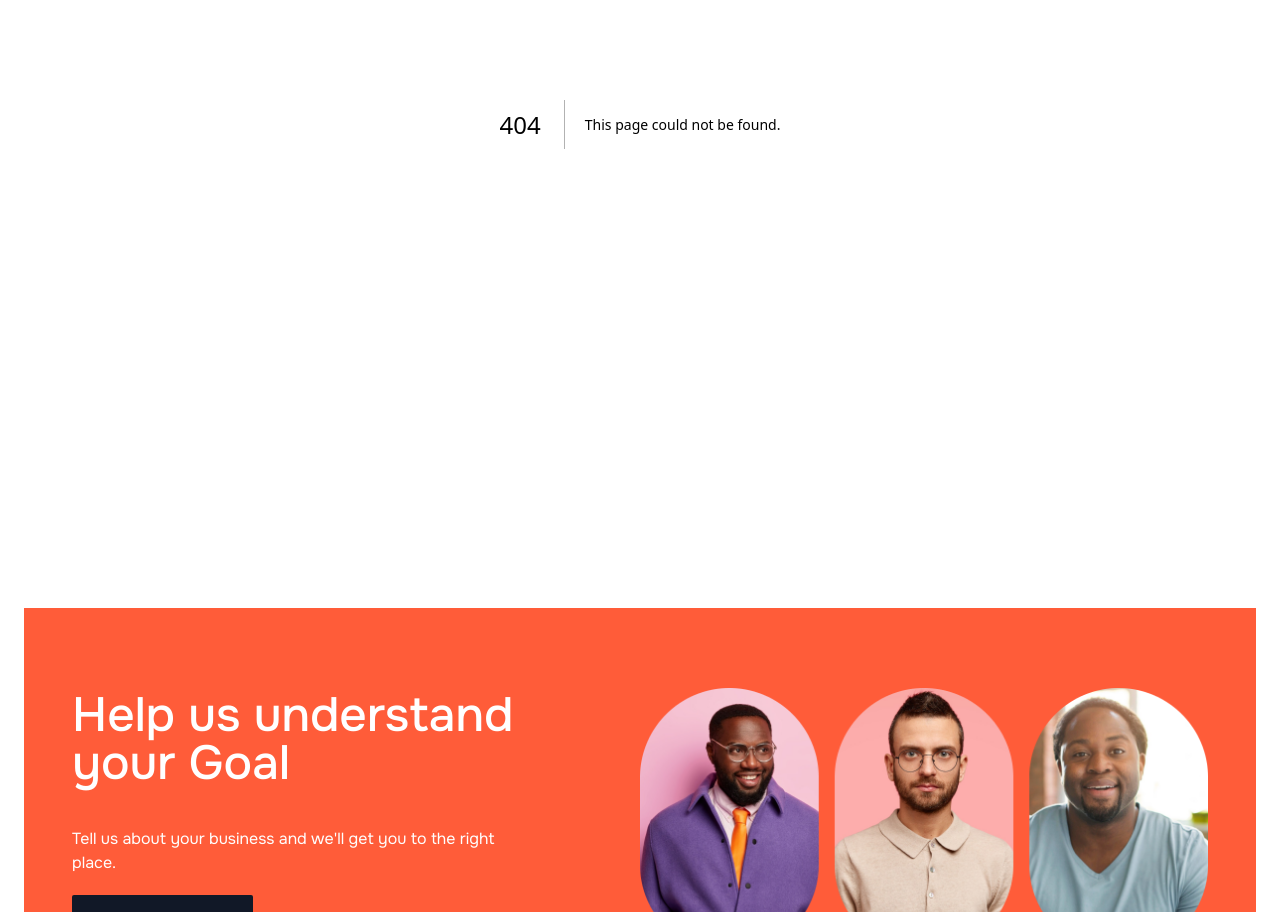
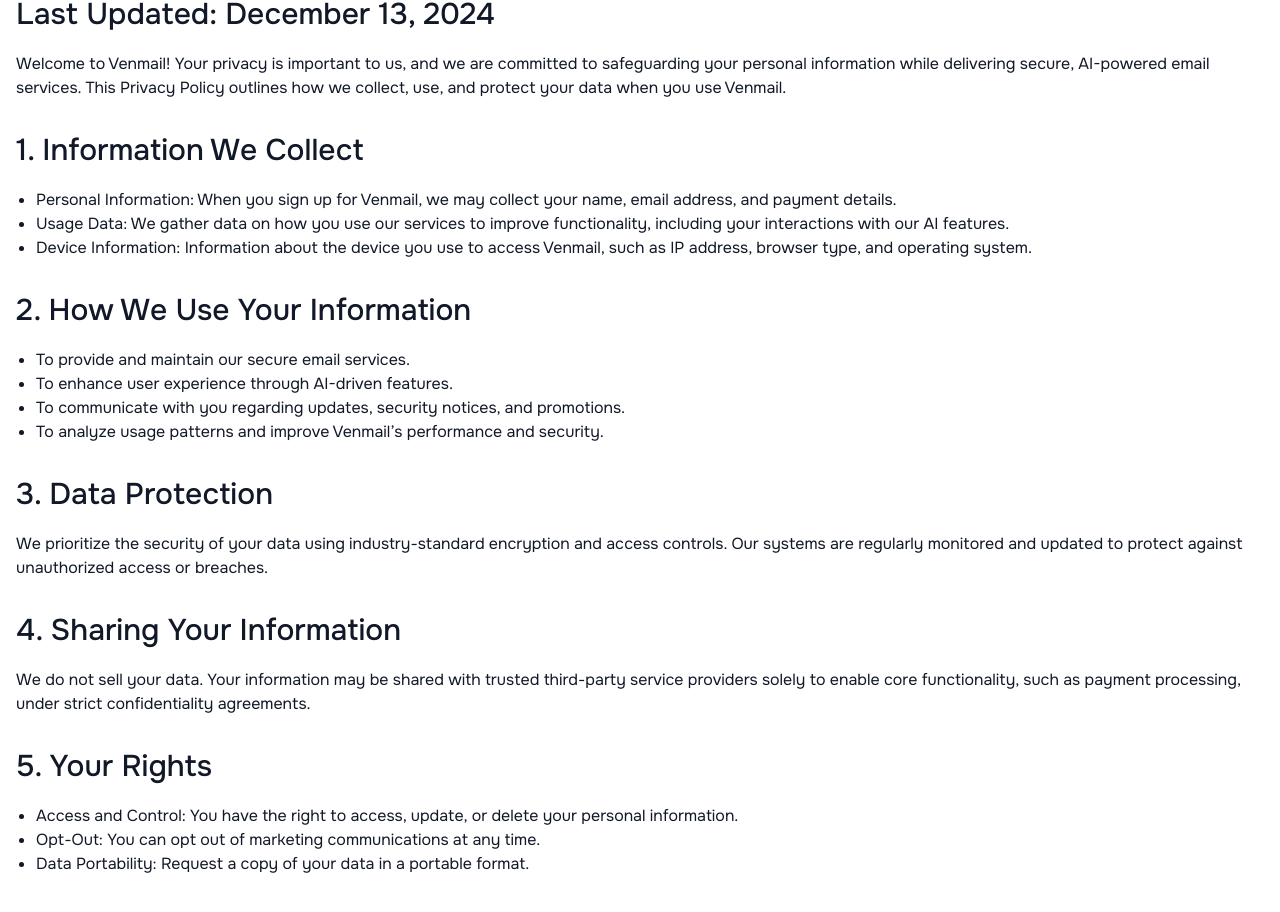
Before and after one commit to VenMail/landing_cms, a Next.js app: page /resources/privacy-policy in a window 1280 px wide. Before the commit this address had no page. Shown: the part 388-1300 px from the top of the page. Built offline with nearby package versions, Linux system fonts and the light colour scheme.

Commit message:
privacy page

```diff
--- a/src/components/layout/Footer.jsx
+++ b/src/components/layout/Footer.jsx
@@ -127,10 +127,10 @@
           <div className="mt-6 pt-8 border-t border-gray-200 ">
             <div className="flex flex-col md:flex-row justify-between items-center">
               <div className="flex space-x-6 mb-4 md:mb-0">
-                <a href="/cms/terms-of-use" className="text-black text-sm">
+                <a href="/resources/terms-of-use" className="text-black text-sm">
                   Terms of Use
                 </a>
-                <a href="/cms/privacy-policy" className="text-black text-sm">
+                <a href="/resources/privacy-policy" className="text-black text-sm">
                   Privacy Policy
                 </a>
                 <a href="#" className="text-black text-sm">
--- /dev/null
+++ b/src/pages/resources/privacy-policy.jsx
@@ -0,0 +1,168 @@
+import React from "react";
+
+const data = {
+  termsVersion: "1.0",
+  lastUpdated: "2024-12-23",
+  sections: [
+    {
+      id: "",
+      title: "Last Updated: December 13, 2024",
+      content: [
+        {
+          type: "paragraph",
+          text: "Welcome to Venmail! Your privacy is important to us, and we are committed to safeguarding your personal information while delivering secure, AI-powered email services. This Privacy Policy outlines how we collect, use, and protect your data when you use Venmail.",
+        },
+      ],
+    },
+    {
+      id: "1.",
+      title: "Information We Collect",
+      content: [
+        {
+          type: "list",
+          items: [
+            "Personal Information: When you sign up for Venmail, we may collect your name, email address, and payment details.",
+            "Usage Data: We gather data on how you use our services to improve functionality, including your interactions with our AI features.",
+            "Device Information: Information about the device you use to access Venmail, such as IP address, browser type, and operating system.",
+          ],
+        },
+      ],
+    },
+    {
+      id: "2.",
+      title: "How We Use Your Information",
+      content: [
+        {
+          type: "list",
+          items: [
+            "To provide and maintain our secure email services.",
+            "To enhance user experience through AI-driven features.",
+            "To communicate with you regarding updates, security notices, and promotions.",
+            "To analyze usage patterns and improve Venmail’s performance and security.",
+          ],
+        },
+      ],
+    },
+    {
+      id: "3.",
+      title: "Data Protection",
+      content: [
+        {
+          type: "paragraph",
+          text: "We prioritize the security of your data using industry-standard encryption and access controls. Our systems are regularly monitored and updated to protect against unauthorized access or breaches.",
+        },
+      ],
+    },
+    {
+      id: "4.",
+      title: "Sharing Your Information",
+      content: [
+        {
+          type: "paragraph",
+          text: "We do not sell your data. Your information may be shared with trusted third-party service providers solely to enable core functionality, such as payment processing, under strict confidentiality agreements.",
+        },
+      ],
+    },
+    {
+      id: "5.",
+      title: "Your Rights",
+      content: [
+        {
+          type: "list",
+          items: [
+            "Access and Control: You have the right to access, update, or delete your personal information.",
+            "Opt-Out: You can opt out of marketing communications at any time.",
+            "Data Portability: Request a copy of your data in a portable format.",
+          ],
+        },
+      ],
+    },
+    {
+      id: "6.",
+      title: "Cookies and Tracking",
+      content: [
+        {
+          type: "paragraph",
+          text: "We use cookies to enhance your browsing experience and to analyze traffic on our site. You can manage your cookie preferences through your browser settings.",
+        },
+      ],
+    },
+    {
+      id: "7.",
+      title: "Third-party Links",
+      content: [
+        {
+          type: "paragraph",
+          text: "Venmail may include links to third-party websites. We are not responsible for the privacy practices of these external sites and encourage you to review their policies.",
+        },
+      ],
+    },
+    {
+      id: "8.",
+      title: "Policy Updates",
+      content: [
+        {
+          type: "paragraph",
+          text: "We may update this Privacy Policy periodically. Changes will be communicated via email or on our website. Please review this policy regularly.",
+        },
+      ],
+    },
+    {
+      id: "9.",
+      title: "Contact Us",
+      content: [
+        {
+          type: "paragraph",
+          text: "For questions or concerns about this Privacy Policy, contact us at",
+        },
+        {
+          type: "paragraph",
+          text: "Thank you for trusting Venmail. Your privacy is our priority as we deliver secure and efficient email services to drive your business growth.",
+        },
+      ],
+    },
+  ],
+};
+
+function PrivacyPolicy() {
+  return (
+    <section className="bg-white ">
+      <div className="max-w-screen-xl px-4 mx-auto md:gap-8 xl:gap-0">
+        <h1 className="mb-4 py-20 text-3xl md:text-7xl text-center font-medium tracking-tight md:leading-[96px] text-black">
+          Privacy Policy
+        </h1>
+        {data.sections.map((section) => (
+          <div key={section.id} className="mb-8">
+            <h2 className="text-black text-3xl font-medium mb-5">
+              {section.id} {section.title}
+            </h2>
+            {section.content.map((item, index) => {
+              if (item.type === "paragraph") {
+                return (
+                  <p key={index} className="text-black">
+                    {item.text}
+                  </p>
+                );
+              } else if (item.type === "list") {
+                return (
+                  <div className="pl-5">
+                    <ul key={index} className="list-disc">
+                      {item.items.map((listItem, listIndex) => (
+                        <li className="text-black" key={listIndex}>
+                          {listItem}
+                        </li>
+                      ))}
+                    </ul>
+                  </div>
+                );
+              }
+              return null; // Handle other content types if necessary
+            })}
+          </div>
+        ))}
+      </div>
+    </section>
+  );
+}
+
+export default PrivacyPolicy;
```
